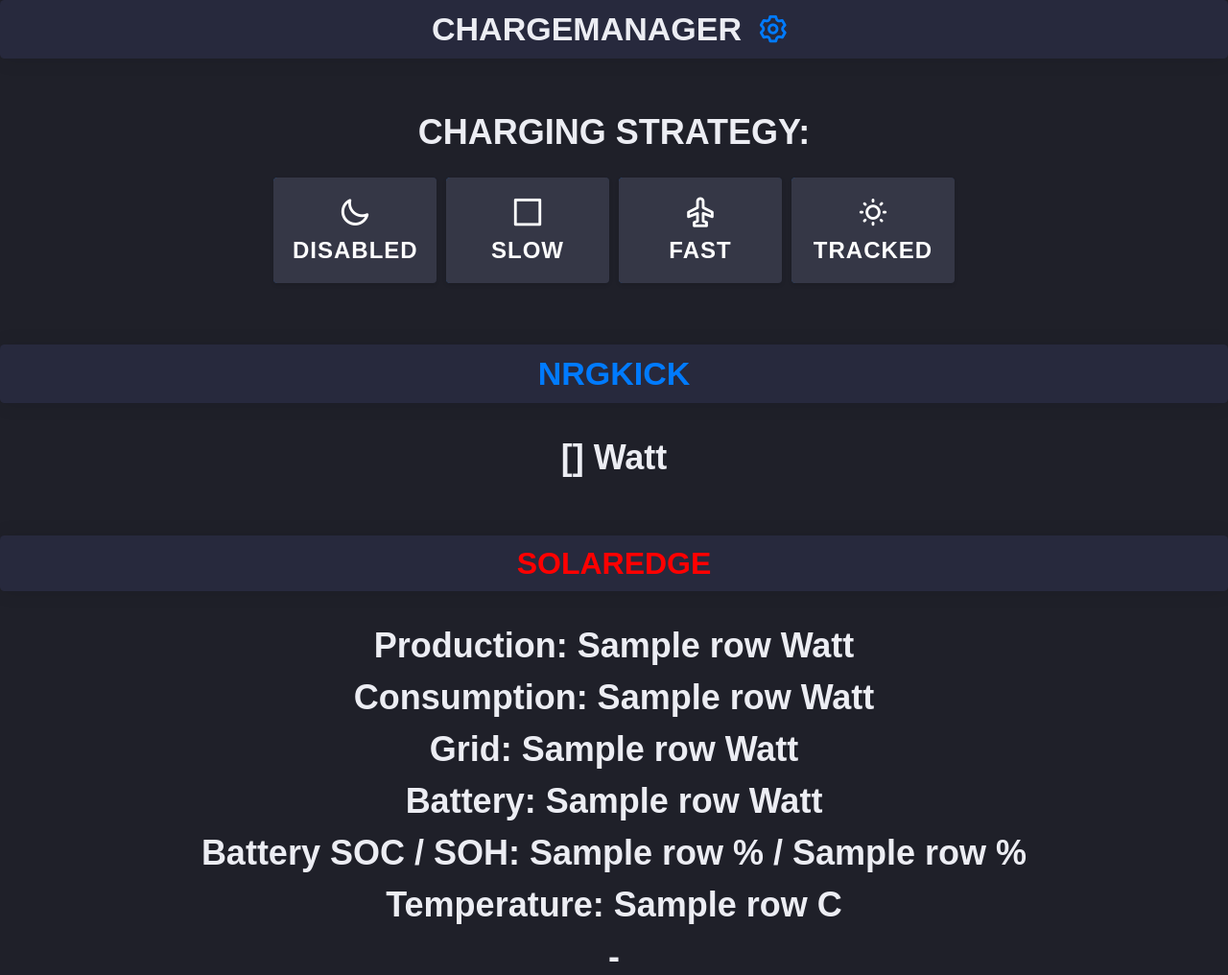
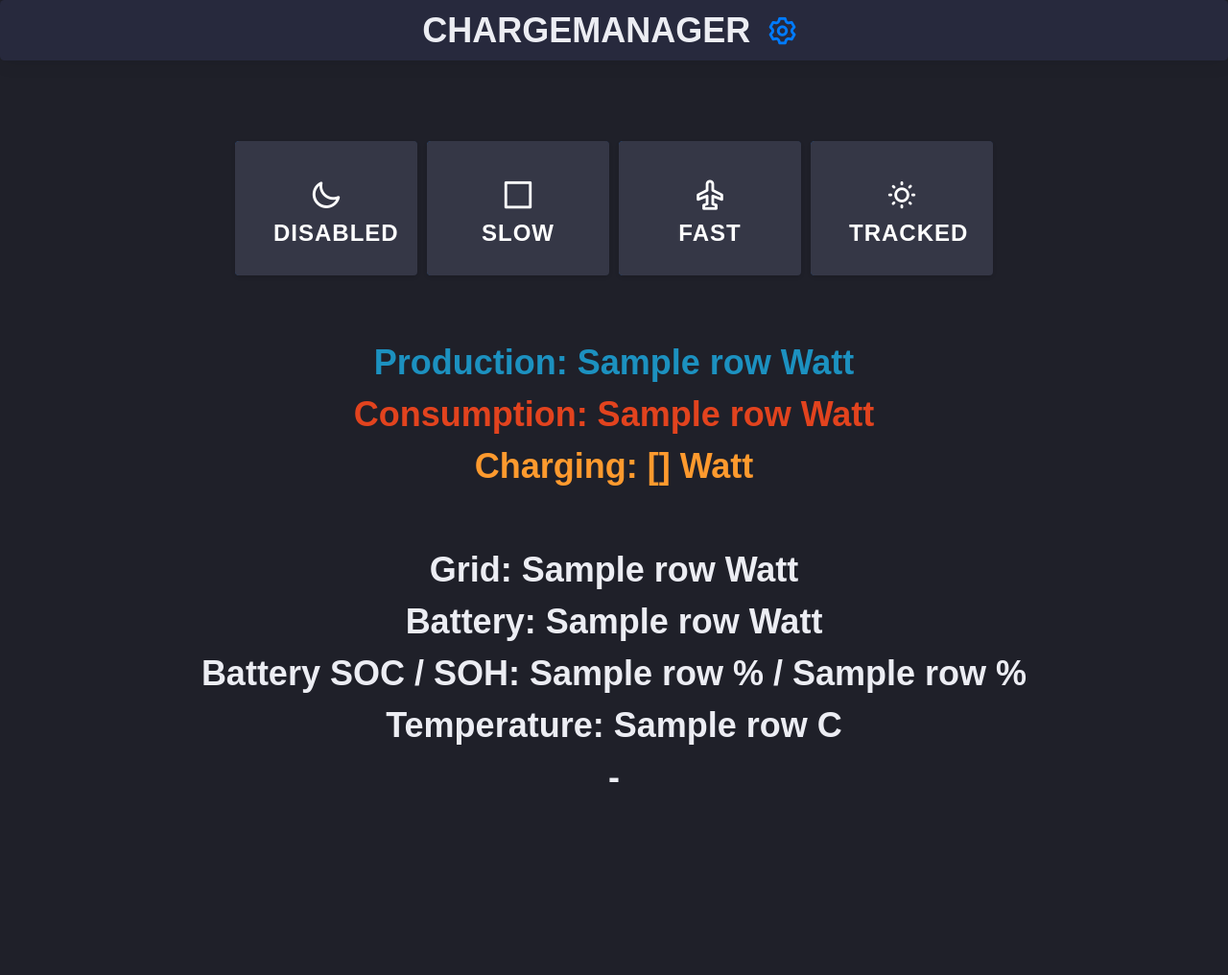
Before and after one commit to tcoq/chargemanager, a Flask app: template templates/index.html in a window 1280 px wide. Shown: the top 1016 px of the page at 96% size. After the commit the page ends 815 px from the top, so only its background shows below. Run offline with Flask 2, Linux system fonts and the light colour scheme; the template is opened without the code that fills it: most values are stand-ins (such as "Sample title", 1, 10 or a date in 2020); some libraries are stand-ins or nearby versions.

Commit message:
Improved design

```diff
--- a/static/css/style.css
+++ b/static/css/style.css
@@ -114,9 +114,9 @@
 .checkbox-tools:not(:checked) + label{
 	position: relative;
 	display: inline-block;
-	padding: 20px;
-	width: 170px;
-	height: 110px;
+	padding: 40px;
+	width: 190px;
+	height: 140px;
 	font-size: 24px;
 	line-height: 24px;
 	letter-spacing: 1px;
--- a/templates/index.html
+++ b/templates/index.html
@@ -25,10 +25,17 @@
 		var options = {
 		interpolateNulls: true,
 		chartArea: {
-			height: 'auto'
+			height: 'auto',
+			width: 'auto'
 		},
 		height:500,
-		lineWidth: 5,
+		width:'100%',
+		lineWidth: 4,
+		series: {
+            0: { color: '#1c91c0' },
+            1: { color: '#e2431e' },
+            2: { color: '#FE9A2E' }
+        },
 		hAxis: {
 		  title: '',
 		  format: 'HH:mm',
@@ -42,7 +49,7 @@
 		  titleTextStyle:{color: '#ffffff',fontSize: 30},
 		  textStyle:{color: '#ffffff', fontSize: 30}
 		},
-		legend: {textStyle: {color: 'gray', fontSize: 30}, position: 'top', maxLines:3},
+		legend: {position: 'none'},
         backgroundColor: '#1e1e2f'
 		};
 
@@ -172,9 +179,9 @@
 <body onload="loadText()">
 <div class="content">
 	<center>
-	<h2 class="card" style="color:var(--grey);font-size:34px"><div>CHARGEMANAGER <a href="/settings?secret={{secret}}" class="uil uil-setting"></a></div></h2>
+	<h2 class="card" style="color:var(--grey);font-size:36px"><div>CHARGEMANAGER <a href="/settings?secret={{secret}}" class="uil uil-setting"></a></div></h2>
 	<div id="chart_div"></div>
-	<div style="padding:20px">CHARGING STRATEGY:</div>
+	<br>
 	<form action="/chargemode" method="POST" class="form-inline" id="chargemodeform">
 		<input class="checkbox-tools" type="radio" id="disabledcharging" name="chargemode" value="0" onchange='this.form.submit();' {{disabledcharging}}>
 		<label class="for-checkbox-tools" for="disabledcharging" id="disabledcharginglabel"><i class="uil uil-moon"></i>Disabled</label>
@@ -186,19 +193,16 @@
 		<label class="for-checkbox-tools" for="trackedcharging" id="trackedcharginglabel"><i class="uil uil-sun"></i>Tracked</label>
 	</form>
 	<br><br>
-	<h2 class="card" style="color:var(--blue);font-size:34px">NRGKICK</h2>
-	<div>{{nrgkick[1]}} Watt</div>
+	<div id="production" style="color:#1c91c0;">Production: {{row[1]}} Watt</div>
+	<div id="consumption" style="color:#e2431e;">Consumption: {{row[2]}} Watt</div>
+	<div id="charging" style="color:#FE9A2E;">Charging: {{nrgkick[1]}} Watt</div>
 	<br>
-	<h2 class="card" style="color:red">SOLAREDGE</h2>
-    <div id="production">Production: {{row[1]}} Watt</div>
-	<div id="consumption">Consumption: {{row[2]}} Watt</div>
 	<div>Grid: {{row[3]}} Watt</div>
 	<div>Battery: {{row[4]}} Watt</div>
     <div>Battery SOC / SOH: {{row[6]}} % / {{row[7]}} %</div>
 	<div>Temperature: {{row[5]}} C</div>
 	<div id="inverterstatus">-</div>
 	</center>
-	<br><br>
 </div>
 </body>
 </html>
```
Lines whose indentation alone changed are shown as unchanged.
